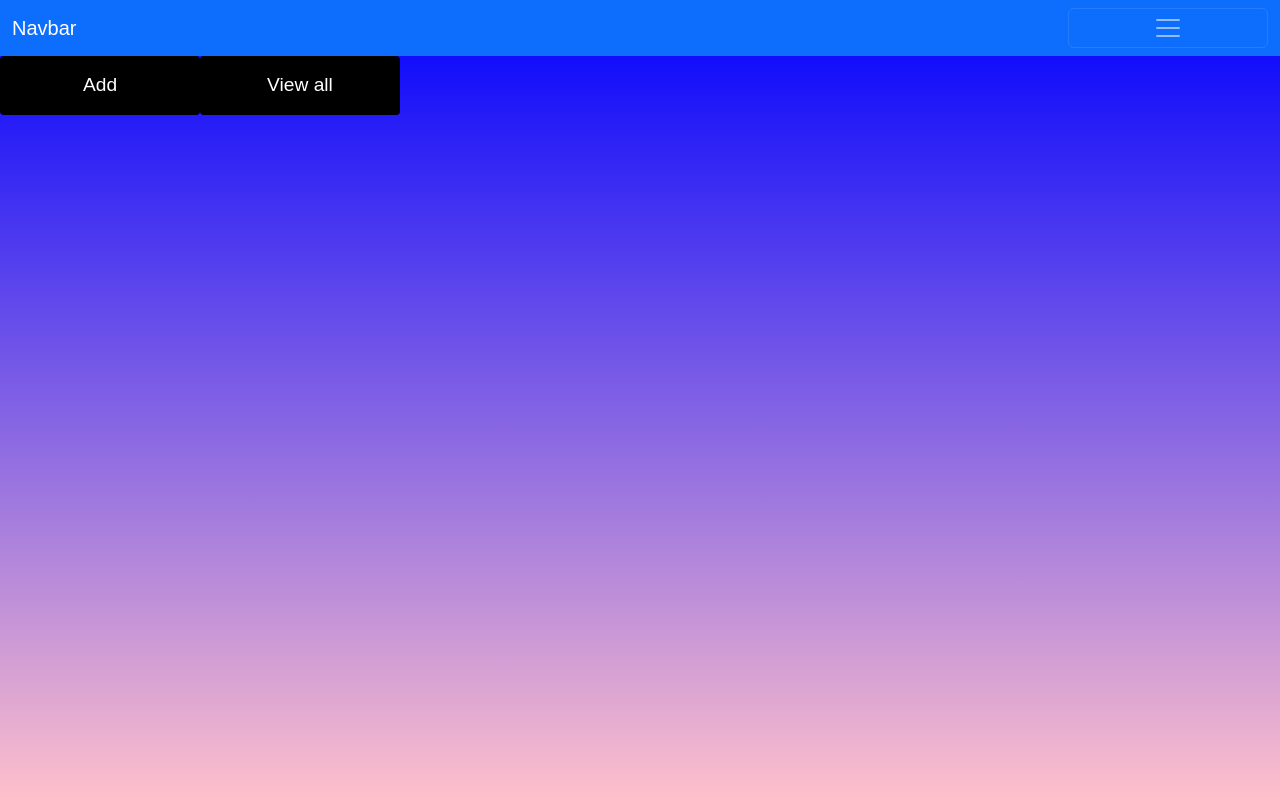
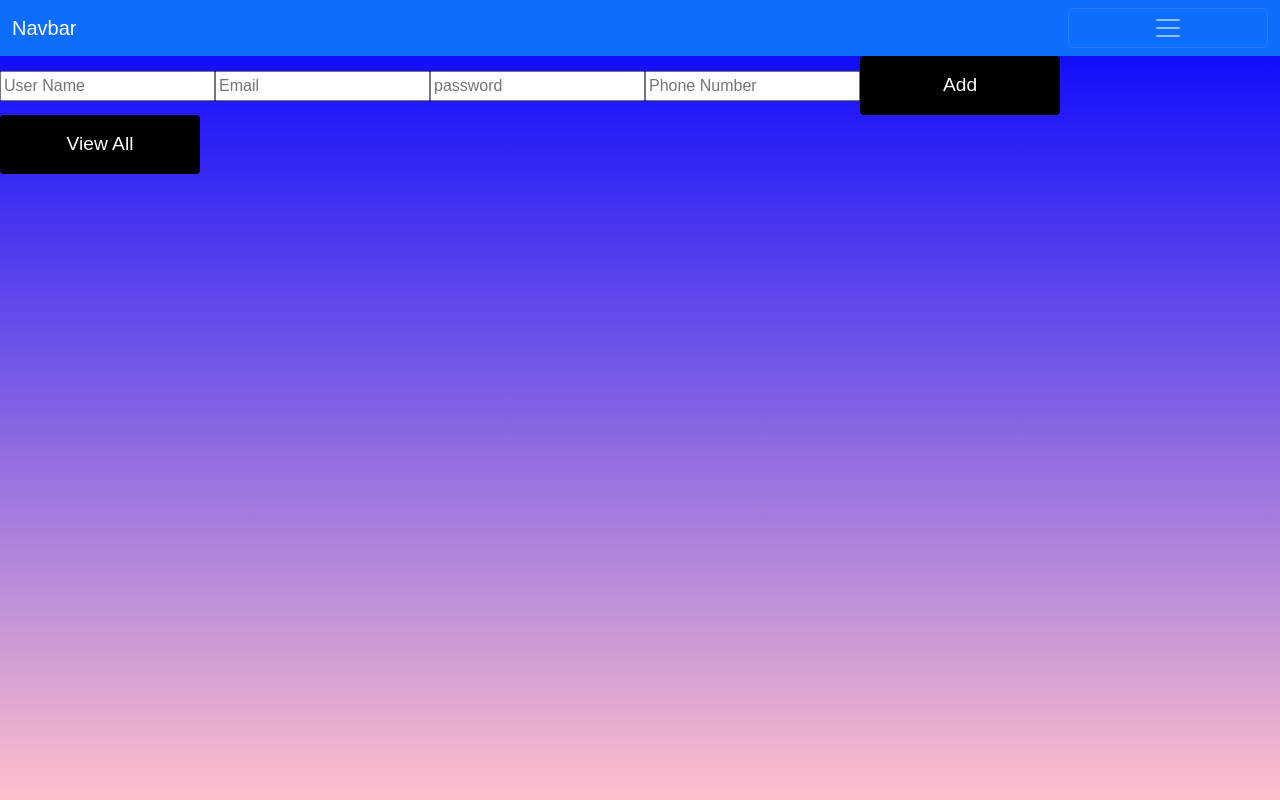
Before and after one commit to tanzeelafaheem/School-Management-System, a React (Vite) app in the folder frontend/: page /login/admin/manageTeacher in a window 1280 px wide. Built offline with nearby package versions, Linux system fonts and the light colour scheme.

Commit message:
"feat:manage teaachers"

```diff
--- a/frontend/src/App.jsx
+++ b/frontend/src/App.jsx
@@ -6,7 +6,7 @@ import Login from './pages/Login/Login';
 import Navbar from './components/Navbar/Navbar';
 import Home from './components/Home/Home';
 import Profile from './pages/Profile/profile'
-import Manage from './pages/Teacher/Manage'
+import ManageTeacher from './pages/Manage/ManageTeacher'
 
 function App() {
   return (
@@ -19,7 +19,7 @@ function App() {
         <Route path="/login/teacher/profile" element={<Profile />} />
         <Route path="/login" element={<Login />} />
         <Route path="*" element={<Home />} />
-        <Route path="/login/admin/manageTeacher"element ={<Manage/>}/>
+        <Route path="/login/admin/manageTeacher"element ={<ManageTeacher/>}/>
       </Routes>
     </Router>
     </div>
--- a/frontend/src/pages/Admin/Admin.jsx
+++ b/frontend/src/pages/Admin/Admin.jsx
@@ -8,7 +8,7 @@ const Admin = () => {
       <h1>Admin Page</h1>
 
       <div className={AdminCss['section-buttons']}>
-        <Link to="login/admin/manageTeacher">
+        <Link to="/login/admin/manageTeacher">
         <button>Manage Teachers</button>
         </Link>
         <button>Manage Subjects</button>
--- /dev/null
+++ b/frontend/src/pages/Manage/ManageTeacher.jsx
@@ -0,0 +1,111 @@
+import React, { useState, useEffect, cloneElement } from 'react';
+
+const Manage = () => {
+  const [teacher, setTeacher] = useState([]);
+  const[formData,setFormData]=useState({
+    userName: '',
+    email: '',
+    pass: '',
+    phoneNo: '',
+    userType: 'TEACHER',
+  })
+  const handleViewAll = async () => {
+    try {
+      const res = await fetch("http://localhost:5000/user");
+      const jsonRes = await res.json();
+      setTeacher(jsonRes);
+      console.log(jsonRes);
+    } catch (error) {
+      console.error("Error:", error);
+    }
+  };
+  const handleDlt=async(userId)=>{
+    try{
+      const res=await fetch(`http://localhost:5000/user/${userId}`,{
+        method:"DELETE",
+      });
+      console.log(`Deleting user with ID: ${userId}`);
+      if(res.ok){
+        alert("user deleted successfully");
+        setTeacher((prevTeachers) => prevTeachers.filter((t) => t.userId !== userId));
+      }
+      else{
+        alert("could not delete user");
+        console.log("Failed to delete user")
+      }
+    }
+    catch(error){
+      console.log("Error:",error.message);
+    }
+  };
+  const handleAdd = async () => {
+    try {
+      const res = await fetch("http://localhost:5000/user", {
+        method: "POST",
+        headers: {
+          'Content-Type': 'application/json',
+        },
+        body: JSON.stringify(formData),
+      });
+
+      if (res.ok) {
+        const newUser = await res.json();
+        alert('User added successfully');
+        setTeacher((prevTeachers) => [...prevTeachers, newUser]);
+      } else {
+        const errorResponse = await res.json();
+        console.log("Error response:", errorResponse);
+        alert("Failed to add User: " + (errorResponse.message || "Unknown error"));
+      }
+    } catch (error) {
+      console.error("An error occurred:", error);
+      alert("Something went wrong. Please try again.");
+    }
+  };
+
+
+  return (
+    <div>
+      <div className="add">
+        <input type="text"
+        placeholder="User Name"
+        value={formData.userName}
+        onChange={(e) => setFormData({ ...formData, userName: e.target.value })}
+        />
+        <input type="email"
+        placeholder="Email"
+        value={formData.email}
+        onChange={(e) => setFormData({ ...formData, email: e.target.value })}
+        />
+        <input type="password"
+        placeholder="password"
+         value={formData.pass}
+         onChange={(e) => setFormData({ ...formData, pass: e.target.value })}
+         />
+        <input type="text"
+        placeholder="Phone Number"
+         value={formData.phoneNo}
+         onChange={(e) => setFormData({ ...formData, phoneNo: e.target.value })}
+         />
+        <button onClick={handleAdd}>Add</button>
+      </div>
+      <button onClick={handleViewAll}>View All</button>
+      <ul>
+  {teacher
+    .filter((teacher) => teacher.userType === "TEACHER") // Filter for userType: "TEACHER"
+    .map((teacher) => (
+      <li key={teacher.userId}>
+        <p>Teacher Name: {teacher.userName}</p>
+        <p>Email: {teacher.email}</p>
+        <p>Contact No: {teacher.phoneNo}</p>
+        <button onClick={()=>handleDlt(teacher.userId)}>Delete</button>
+        <br />
+        <button>Edit</button>
+      </li>
+    ))}
+</ul>
+    </div>
+  );
+};
+
+export default Manage;
--- a/frontend/src/pages/Teacher/Manage.jsx
+++ /dev/null
@@ -1,12 +0,0 @@
-import React from 'react'
-
-const Manage = () => {
-  return (
-    <div>
-      <button>Add</button>
-      <button>View all</button>
-    </div>
-  )
-}
-
-export default Manage
```
Also changed, not shown: 1 other file (tests, documents, lock files or other folders).
